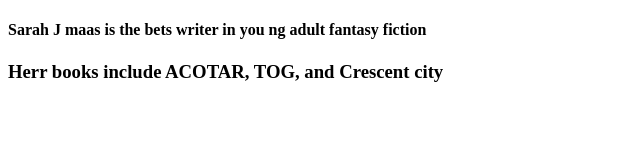
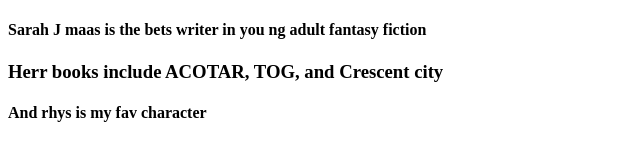
Before and after one commit to Not-Happening/git-init-demo, a plain HTML site: page index.html in a window 1280 px wide. Shown: the whole page, without its empty margins (0-640 px from the left). Drawn offline with Linux system fonts and the light colour scheme.

Commit message:
Added fav char

```diff
--- a/index.html
+++ b/index.html
@@ -8,5 +8,6 @@
 <body>
     <h4>Sarah J maas is the bets writer in you ng adult fantasy fiction</h4>
     <h3>Herr books include ACOTAR, TOG, and Crescent city</h3>
+    <h4>And rhys is my fav character</h4>
 </body>
 </html>
```
